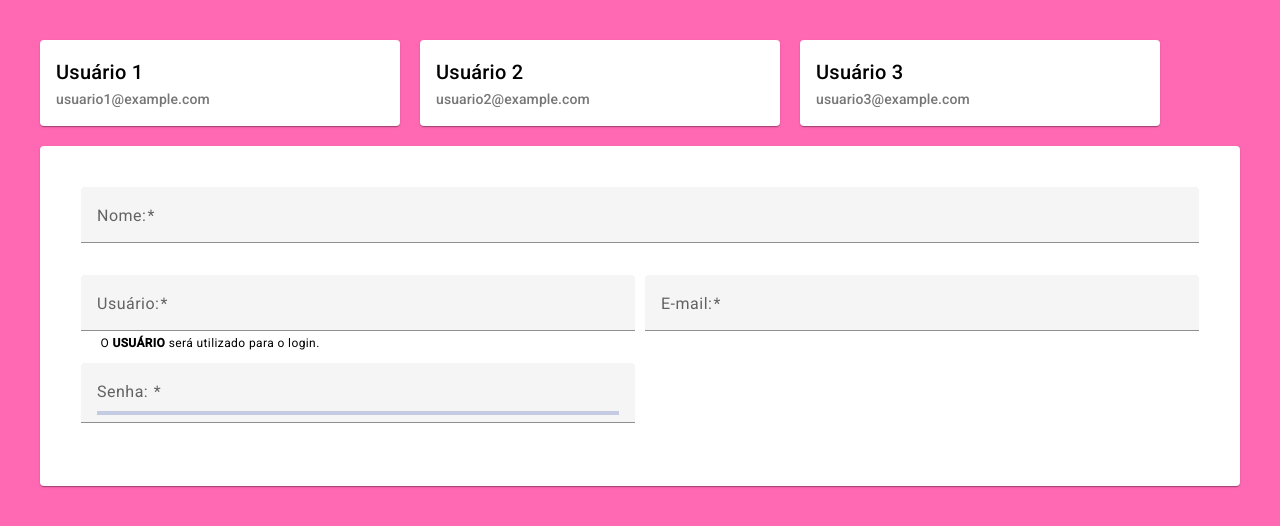
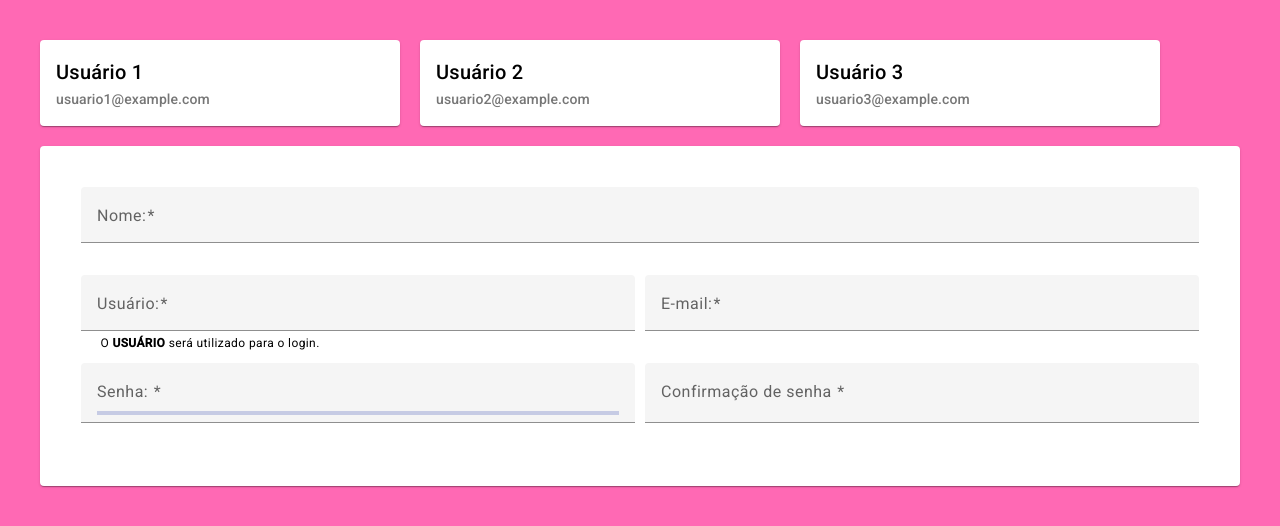
Before and after one commit to pinkiepieisa/Projetos-Angular, an Angular app in the folder projeto-template-driven-forms/: page / in a window 1280 px wide. Shown: the top 526 px of the page. Built offline with nearby package versions, Linux system fonts and the light colour scheme; what zxcvbn would draw is missing.

Commit message:
Campo confirmação de senha

```diff
--- a/projeto-template-driven-forms/src/app/components/user-form/user-form.component.html
+++ b/projeto-template-driven-forms/src/app/components/user-form/user-form.component.html
@@ -1,6 +1,7 @@
 <mat-card>
     <mat-card-content>
-        <form class="user-form">
+        <form class="user-form" #userForm="ngForm" appPasswordConfirmationValidator>
+            <!-- Deve colocar no formulário para que ele consiga pegar os value de dois controllers presentes -->
             <div class="user-form__row">
                 <mat-form-field class="user-form__item user-form__item-100">
 
@@ -85,6 +86,25 @@
                         'strong-password': passwordStrenghtValue === 100
                     }"></mat-progress-bar>
                 </mat-form-field>
+
+                <mat-form-field class="user-form__item user-form__item-50">
+                    <mat-label> Confirmação de senha </mat-label>
+                    <input
+                        autocomplete="one-time-code"
+                        type="text"
+                        name="confirmarSenha"
+                        matInput
+                        ngModel
+                        #passwordConfirmationControl="ngModel"
+                        required
+                    />
+                    <mat-error *ngIf="passwordConfirmationControl.hasError('required')">
+                        A <strong> CONFIRMAÇÃO DE SENHA </strong> é obrigatória!
+                    </mat-error>
+                    <mat-error *ngIf="passwordConfirmationControl.hasError('invalidPasswordConfirmation') && !passwordConfirmationControl.hasError('required')">
+                        As <strong> SENHAS </strong> estão incorretas!
+                    </mat-error>
+                </mat-form-field>
             </div>
         </form>
     </mat-card-content>
--- a/projeto-template-driven-forms/src/app/directives/directives.module.ts
+++ b/projeto-template-driven-forms/src/app/directives/directives.module.ts
@@ -2,17 +2,20 @@ import { NgModule } from "@angular/core";
 import { EmailPatternValidatorDirective } from './email-pattern-validator.directive';
 import { CredentialsValidatorDirective } from './credentials-validator.directive';
 import { PasswordStrengthValidatorDirective } from './password-strength-validator.directive';
+import { PasswordConfirmationValidatorDirective } from './password-confirmation-validator.directive';
 
 @NgModule({
     declarations: [
       EmailPatternValidatorDirective,
       CredentialsValidatorDirective,
       PasswordStrengthValidatorDirective,
+      PasswordConfirmationValidatorDirective,
     ],
     exports: [
       EmailPatternValidatorDirective,
       CredentialsValidatorDirective,
-      PasswordStrengthValidatorDirective
+      PasswordStrengthValidatorDirective,
+      PasswordConfirmationValidatorDirective,
     ],
 })
 
--- /dev/null
+++ b/projeto-template-driven-forms/src/app/directives/password-confirmation-validator.directive.ts
@@ -0,0 +1,31 @@
+import { Directive } from '@angular/core';
+import { AbstractControl, NG_VALIDATORS, ValidationErrors, Validator } from '@angular/forms';
+
+@Directive({
+  selector: '[appPasswordConfirmationValidator]',
+  providers: [
+    {
+      provide: NG_VALIDATORS,
+      useExisting: PasswordConfirmationValidatorDirective,
+      multi: true,
+    }
+  ]
+})
+export class PasswordConfirmationValidatorDirective implements Validator {
+
+  validate(control: AbstractControl): ValidationErrors | null {
+    if(!control.value.confirmarSenha) return null;
+    // Confirmação da senha que cai nos erros presente no formulário
+
+    const passwordConfirmationControl = control.get('confirmarSenha');
+
+    if(control.value.senha != control.value.confirmarSenha) {
+      passwordConfirmationControl?.setErrors({'invalidPasswordConfirmation': true})
+
+      return {'invalidPasswordConfirmation': true};
+    }
+    // Confirmação alinhada aos dois campos
+
+    return null;
+  }
+}
```
